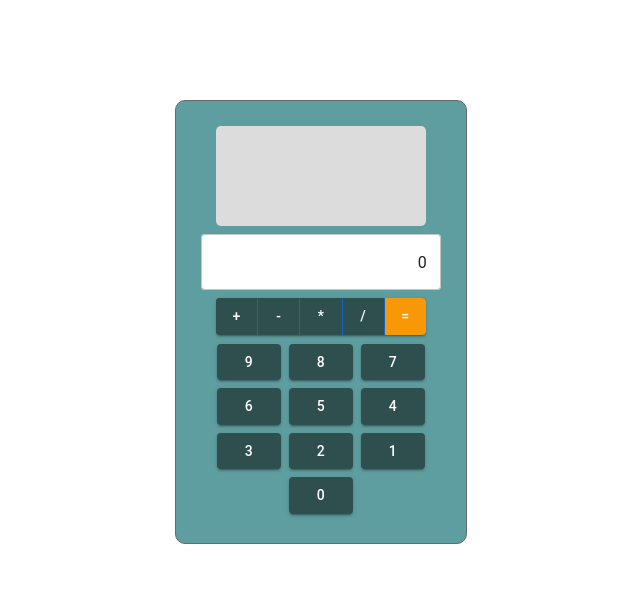
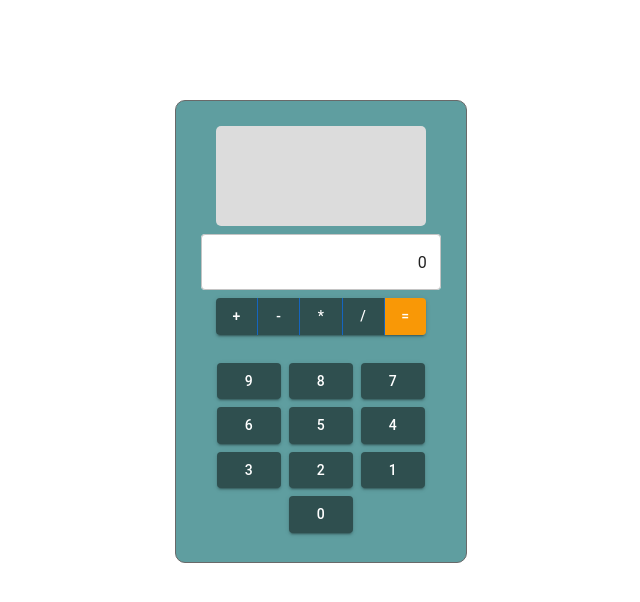
Before and after one commit to DmitryOnopriienko/ProfITsoft-lec-12-13, a React (Create React App) app: page / in a window 1280 px wide. Shown: the top 602 px of the page, without its empty margins (319-959 px from the left). Built offline with nearby package versions, Linux system fonts and the light colour scheme.

Commit message:
Fix bugs with evaluating result

```diff
--- a/src/App.js
+++ b/src/App.js
@@ -35,13 +35,20 @@ class App extends React.Component {
           <div className="action-buttons">
             <ButtonGroup
                 sx={{
-                  background: "darkslategray",
-                  borderColor: "darkslategray",
+                  // background: "darkslategray",
                 }}
                 variant="contained"
                 aria-label="outlined button group"
             >
               {createActionButtons(this.clickAction)}
+            </ButtonGroup>
+          </div>
+          <div className="deleting-buttons">
+            <ButtonGroup
+                variant="contained"
+                aria-label="outlined button group"
+            >
+
             </ButtonGroup>
           </div>
           <div className="num-buttons">
@@ -72,17 +79,27 @@ class App extends React.Component {
       history
     } = this.state;
 
-    if (out.match(/\d+[+\\\-*/]\d+/g)) {
+    if (out.match(/\d+\.?\d*[+*/-]\d+/g)) {
       const result = evaluate(out);
       out = out + "=" + result;
       history.push(out);
-      out = result.toString();
+
+      if (!result.toString().match(/^[-.0-9]/g)) {
+        out = "0";
+      } else {
+        out = result.toString();
+      }
+
       if (action === "=") {
         this.setState({
           out: out,
         });
         return;
       }
+    }
+
+    if (action === "=") {
+      return;
     }
 
     if (out.slice(-1).match(/[+\\\-*/]/)) {
--- a/src/Calculations.js
+++ b/src/Calculations.js
@@ -1,19 +1,20 @@
 
 const evaluate = (expression) => {
-  const fullExprRegex = /\d+[+\\\-*/]\d+/g;
+  const fullExprRegex = /\d+\.?\d*[+*/-]\d+/g;
   if (!expression.match(fullExprRegex)) {
     return false;
   }
 
-  const digitRegex = /\d+/g;
+  const digitRegex = /-?\d+\.?\d*/g;
   const signRegex = /[/*+-]/;
 
-  // const matches = expression.match(digitRegex);
   const sign = signRegex.exec(expression)[0];
 
   const digits = expression.match(digitRegex);
   const firstNum = Number(digits[0]);
-  const secondNum = Number(digits[1]);
+  let secondNum = Number(digits[1]);
+  if (secondNum < 0)
+    secondNum = -secondNum;
 
   switch (sign) {
     case "+": {
@@ -26,6 +27,9 @@ const evaluate = (expression) => {
       return firstNum * secondNum;
     }
     case "/": {
+      if (secondNum === 0) {
+        return "Error: division by zero";
+      }
       return firstNum / secondNum;
     }
     default: {
```
